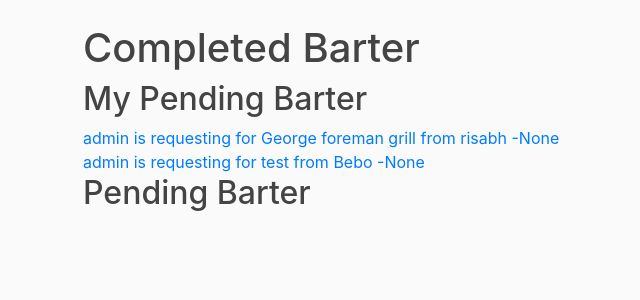
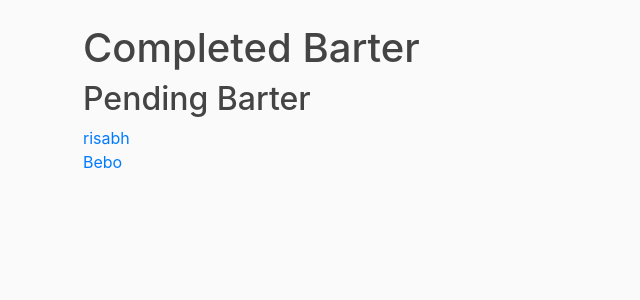
Before and after one commit to rrishabhx/goodwill-barter, a Django app: page /barter_history/ in a window 1280 px wide. Shown: the part 56-356 px from the top of the page, without its empty margins (2-642 px from the left). Run offline with Django 3.2, Linux system fonts and the light colour scheme; a user stored in the database is signed in; data comes from the database, SQL or seed files in the repository; some libraries are stand-ins or nearby versions.

Commit message:
Added Barter requests

```diff
--- a/products/templates/products/productshome.html
+++ b/products/templates/products/productshome.html
@@ -13,7 +13,7 @@
                         <a class="mr-2"
                         href="{% url 'chat-page' %}?receiver={{ product.username }}&product={{ product.product_name }}">Ping</a>
                         <a class="mr-2"
-                        href="{% url 'barter-page' %}?receiver={{ product.username }}&sender={{ user.username }}&product_key={{ product.pk }}">Request
+                        href="{% url 'barter-page' %}?receiver={{ product.username }}&product_key={{ product.pk }}">Request
                             Barter</a>
                     </div>
                     <h2><a class="article-title" href="{% url 'product-detail' product.id %}">{{ product.product_name }}</a>
--- a/users/models.py
+++ b/users/models.py
@@ -41,3 +41,7 @@ class Barter(models.Model):
     product1 = models.ForeignKey(Product, null=True, related_name='product1', on_delete=models.CASCADE)
     user2 = models.ForeignKey(User, null=True, related_name='user2', on_delete=models.CASCADE)
     product2 = models.ForeignKey(Product, null=True, related_name='product2', on_delete=models.CASCADE)
+
+
+    def __str__(self):
+        return f"status:{self.status}, user1:{self.user1}, product1:{self.product1}, user2:{self.user2}, product2:{self.product2}"
--- a/users/templates/users/barter_history.html
+++ b/users/templates/users/barter_history.html
@@ -3,27 +3,22 @@
 {% block content %}
     <div>
         <h1>Completed Barter</h1>
-        {% for barter in all_barters %}
-            <p>{{ barter.status }} {{ barter.user1 }} {{ barter.product1 }} {{ barter.user2 }} {{ barter.product2 }}</p>
-        {% endfor %}
-
-        <h2>My Pending Barter</h2>
-        {% for pending_barter in all_pending_barters %}
-            {% if user.username == pending_barter.user2.username %}
+        {% for barter in barter_users %}
+            {% if user.username != barter.username %}
                 <div>
-                    <a href="{% url 'barter-page' %}?receiver={{ pending_barter.user1.username }}&sender={{ pending_barter.user2.username }}&product_key=16">
-                        {{ pending_barter.user2 }} is requesting for {{ pending_barter.product1 }} from {{ pending_barter.user1 }} -{{ pending_barter.product2 }}
+                    <a href="{% url 'barter-page' %}?receiver={{ barter.username }}">
+                        {{ barter.username }}
                     </a>
                 </div>
             {% endif %}
         {% endfor %}
 
         <h2>Pending Barter</h2>
-        {% for pending_barter in all_pending_barters %}
-            {% if user.username == pending_barter.user1.username %}
+        {% for pending_user in pending_users %}
+            {% if user.username != pending_user.username %}
                 <div>
-                    <a href="{% url 'barter-page' %}?receiver={{ pending_barter.user1.username }}&sender={{ pending_barter.user2.username }}&product_key=16">
-                        {{ pending_barter.user2 }} is requesting for {{ pending_barter.product1 }} from {{ pending_barter.user1 }}-{{ pending_barter.product2 }}
+                    <a href="{% url 'barter-page' %}?receiver={{ pending_user.username }}">
+                        {{ pending_user.username }}
                     </a>
                 </div>
             {% endif %}
--- a/users/views.py
+++ b/users/views.py
@@ -93,66 +93,70 @@ def chat(request):
     return render(request, 'users/chat.html', context)
 
 
-def create_barter_entry(prod_owner, sender, prod, context):
-    pending_barters = Barter.objects.filter(
-        (Q(user1=prod_owner) & Q(user2=sender)))
-    print(f"Pending Barters: {pending_barters}")
-    if pending_barters:
-        context['pending_barter'] = pending_barters[0]
-        return False
-
-    barter_obj = Barter(user1=prod_owner, product1=prod, user2=sender)
-    barter_obj.save()
-    print("Barter object created")
-    return True
-
-
 @login_required
 def barter_req_history(request):
     context = {}
     receiver_name = request.GET.get('receiver')
     print(f"Receiver: {receiver_name}")
 
-    all_barter_transactions = Barter.objects.filter((Q(user1=request.user) & Q(status=True)) | (Q(user2=request.user) & Q(status=True)))
-    all_pending_barters = Barter.objects.filter((Q(user1=request.user) & Q(status=False)) | (Q(user2=request.user) & Q(status=False)))
-    context['all_barters'] = all_barter_transactions
-    context['all_pending_barters'] = all_pending_barters
+    barter_users = set()
+    for barter in Barter.objects.filter((Q(user1=request.user) & Q(status=True)) | (Q(user2=request.user) & Q(status=True))):
+        barter_users.add(barter.user1)
+        barter_users.add(barter.user2)
+    pending_users = set()
+    for pending in Barter.objects.filter((Q(user1=request.user) & Q(status=False)) | (Q(user2=request.user) & Q(status=False))):
+        pending_users.add(pending.user1)
+        pending_users.add(pending.user2)
+
+    context['barter_users'] = barter_users
+    context['pending_users'] = pending_users
 
     return render(request, 'users/barter_history.html', context)
+
+
+def create_barter_entry(prod_owner, sender, prod, context):
+    pending_barters = Barter.objects.filter((Q(user1=prod_owner) & Q(user2=sender)))
+    if pending_barters:
+        context['pending_barter1'] = pending_barters[0]
+        context['status1']=pending_barters[0].status
+        return False
+
+    barter_obj = Barter(user1=prod_owner, product1=prod, user2=sender)
+    barter_obj.save()
+    print("Barter object created")
+    context['pending_barter1'] = barter_obj
+    return True
 
 @login_required
 def barter_req(request):
         context = {}
+        prod=""
         receiver_name = request.GET.get('receiver')
         print(f"Receiver: {receiver_name}")
         recv_user = User.objects.get(username=receiver_name)
         context['prod_owner'] = recv_user
 
-        sender_name = request.GET.get('sender')
-        print(f"Receiver: {sender_name}")
-        sender_user = User.objects.get(username=sender_name)
-        context['sender'] = sender_user
-
-        recv_user_prod_key = request.GET.get('product_key')
-        print(f"Product of user2: {recv_user_prod_key}")
-        prod = Product.objects.get(pk=recv_user_prod_key)
-        context['prod_interested'] = prod
+        if 'product_key' in request.GET:
+            recv_user_prod_key = request.GET.get('product_key')
+            print(f"Product of user2: {recv_user_prod_key}")
+            prod = Product.objects.get(pk=recv_user_prod_key)
+            context['prod_interested'] = prod
 
         if 'accept' in request.GET:
-            barter_request = Barter.objects.filter(
-                    (Q(user1=recv_user) & Q(user2=sender_user) & Q(product1=prod)))
-            barter_request[0].status=True
-            barter_request[0].save()
-            print(f"Barters[0]: {barter_request[0].status}")
-            pending_barters = Barter.objects.filter(
-            (Q(user1=recv_user) & Q(user2=sender_user) & Q(product1=prod) & Q(status=True)))
-            print(f"Pending Barters: {pending_barters}")
+            barter_requests = Barter.objects.filter(
+                    (Q(user1=request.user) & Q(user2=recv_user) & Q(product1=prod)))
+            if barter_requests:
+                barter_requests[0].status=True
+                barter_requests[0].save()
 
+        is_created = create_barter_entry(recv_user,request.user, prod, context)
+        context['is_created']=is_created
+        if not is_created:
+            print("Could not create barter req")
 
-        if prod:
-            is_created = create_barter_entry(recv_user, sender_user, prod, context)
-            context['is_created']=is_created
-            if not is_created:
-                print("Could not create barter req")
+        pending_barters = Barter.objects.filter((Q(user1=request.user) & Q(user2=recv_user)))
+        if pending_barters:
+            context['pending_barter2'] = pending_barters[0]
+            context['status2']=pending_barters[0].status
 
         return render(request, 'users/barter.html', context)
```
Also changed, not shown: users/templates/users/barter.html (+27 -12 lines).
